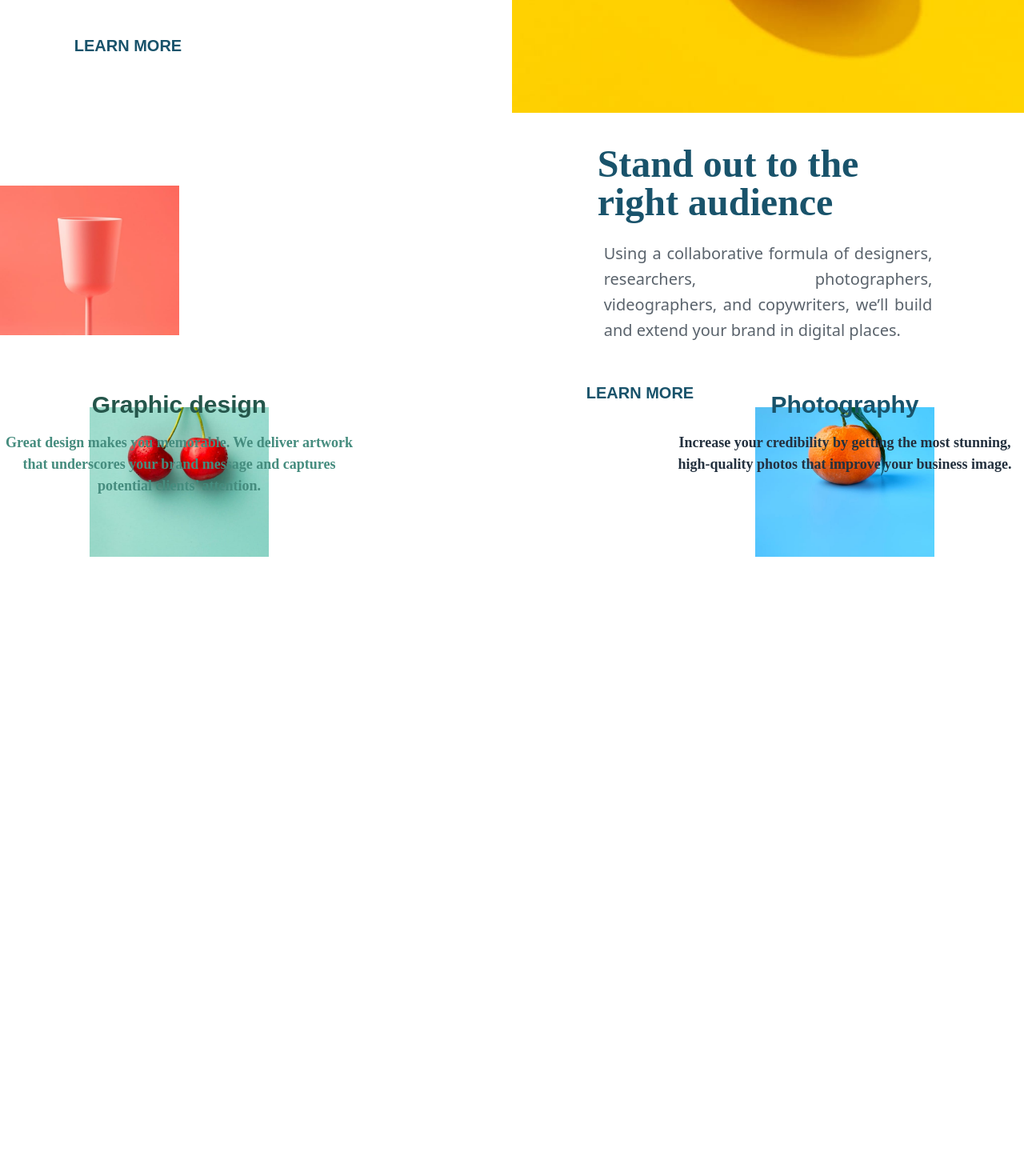
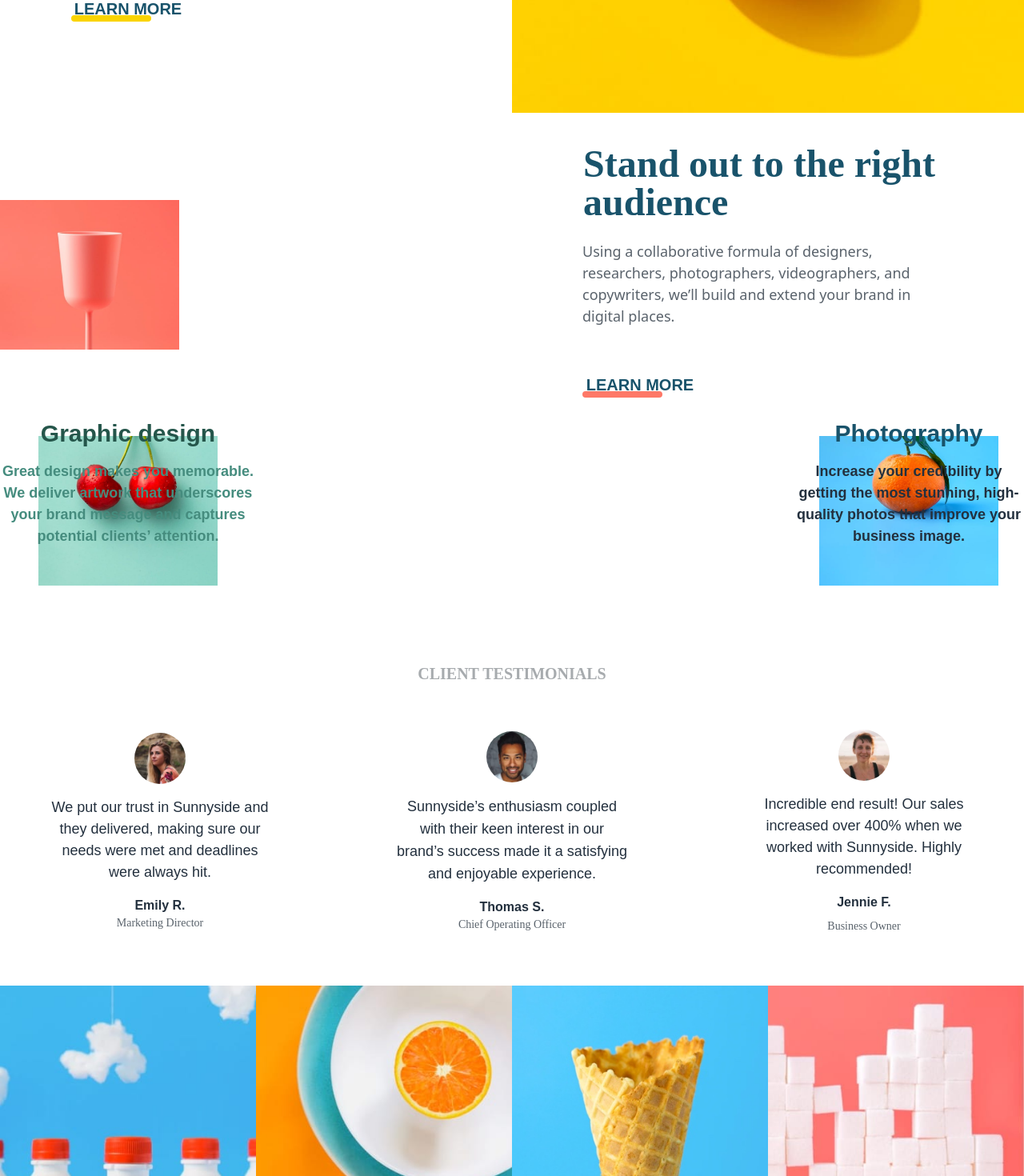
Before and after one commit to Edmiro-Cacoma/sunnyside, a React (Create React App) app: page / in a window 1280 px wide. Shown: the part 1152-2622 px from the top of the page at 80% size. Before the commit the page ends 2098 px from the top, so only its background shows below. Built offline with nearby package versions, Linux system fonts and the light colour scheme.

Commit message:
Gallery finished

```diff
--- /dev/null
+++ b/src/Components/Gallery/Gallery.jsx
@@ -0,0 +1,33 @@
+import React from "react";
+import imageCone from "../../images/desktop/image-gallery-cone.jpg";
+import imageMilkBottles from "../../images/desktop/image-gallery-milkbottles.jpg";
+import imageOrange from "../../images/desktop/image-gallery-orange.jpg";
+import imageSugarCubes from "../../images/desktop/image-gallery-sugarcubes.jpg";
+
+import imageConeMobile from "../../images/mobile/image-gallery-cone.jpg";
+import imageMilkBottlesMobile from "../../images/mobile/image-gallery-milkbottles.jpg";
+import imageOrangeMobile from "../../images/mobile/image-gallery-orange.jpg";
+import imageSugarCubesMobile from "../../images/mobile/image-gallery-sugar-cubes.jpg";
+
+const Gallery = () => {
+  return (
+    <section className="relative">
+
+        <div className="grid grid-cols-2  md:hidden">
+          <img src={imageMilkBottles} alt="" className="w-full h-auto" />
+          <img src={imageOrange} alt="" className="w-full h-auto" />
+          <img src={imageCone} alt="" className="w-full h-auto" />
+          <img src={imageSugarCubes} alt="" className="w-full h-auto" />
+        </div>
+        <div className="hidden md:grid md:grid-cols-4 ">
+          <img src={imageMilkBottlesMobile} alt="" className="w-full h-auto" />
+          <img src={imageOrangeMobile} alt="" className="w-full h-auto" />
+          <img src={imageConeMobile} alt="" className="w-full h-auto" />
+          <img src={imageSugarCubesMobile} alt="" className="w-full h-auto" />
+        </div>
+
+    </section>
+  );
+};
+
+export default Gallery;
--- a/src/Components/Header/Header.jsx
+++ b/src/Components/Header/Header.jsx
@@ -15,8 +15,8 @@ const Header = () => {
           <MobileNavbar />
         </div>
 
-        <div className="absolute top-28 left-1/2 transform -translate-x-1/2 -translate-y-1/2 cursor-pointer ">
-          <h1 className="font-fontFraunces font-[700] text-7xl text-center">
+        <div className="absolute top-36 md:top-24 left-1/2 transform -translate-x-1/2 -translate-y-1/2 cursor-pointer ">
+          <h1 className="font-fontFraunces uppercase font-[700] text-6xl text-center">
             We are creatives
           </h1>
         </div>
--- a/src/Components/Header/Navbar/Navbar.jsx
+++ b/src/Components/Header/Navbar/Navbar.jsx
@@ -46,9 +46,10 @@ const Navbar = () => {
         initial={{ opacity: 0, scale:2 }}
         animate={{ opacity: 1, scale:1 }}
         transition={{ duration: 3}}
-        className={`bg-white z-10 w-96 h-96 relative top-12 right-12 mx-auto mt-0 ${
+        className={`bg-white mobileNav z-10 w-[370px] h-[310px] relative top-20 right-6 mx-auto mt-0 ${
           isMenuOpen ? "block" : "hidden"
-        }`}
+          }`}
+
       >
         <motion.nav
           initial={{ opacity: 0 }}
--- a/src/Components/Home.jsx
+++ b/src/Components/Home.jsx
@@ -1,15 +1,19 @@
 import React from "react";
 import Header from "./Header/Header";
 import Showcase from "./Showcases/showcase";
+import Testimonials from "./Testimonials/Tesimonials";
+import Gallery from "./Gallery/Gallery";
 
 const Home = () => {
   return (
-    <>
+    <div className="overflow-x-hidden">
       <Header />
       <main>
         <Showcase />
+        <Testimonials />
+        <Gallery />
       </main>
-    </>
+    </div>
   );
 };
 export default Home;
--- a/src/Components/Showcases/showcase.jsx
+++ b/src/Components/Showcases/showcase.jsx
@@ -23,7 +23,7 @@ const Showcase = () => {
               initial={{ opacity: 0, x: -20 }}
               animate={{ opacity: 1, x: 0 }}
               transition={{ duration: 0.5 }}
-              className="text-very-dark-grayish-blue p-2 text-defaultFontSize leading-1/2 text-center md:text-xl md:leading-8 md:text-justify mb-10"
+              className="text-very-dark-grayish-blue p-2 text-defaultFontSize leading-1/2 text-center md:text-justify mb-10"
             >
               We are a full-service creative agency specializing in helping
               brands grow fast. Engage your clients through compelling visuals
@@ -35,7 +35,7 @@ const Showcase = () => {
               initial={{ opacity: 0 }}
               animate={{ opacity: 1 }}
               transition={{ duration: 0.5 }}
-              className="pb-1  uppercase text-dark-blue font-fontBarlow font-[600] text-xl text-center relative -left-40"
+              className="pb-1 brandLink z-10  uppercase text-dark-blue font-fontBarlow font-[600] text-xl text-center relative md:-left-40 mb-10"
             >
               Learn more
             </motion.a>
@@ -61,8 +61,8 @@ const Showcase = () => {
           </div>
         </div>
         <div className="flex flex-col items-center justify-between md:flex-row md:justify-between">
-          <div className="flex flex-col items-center justify-center mx-auto w-full md:w-1/3 order-2">
-            <motion.h2 className="text-dark-blue text-center text-6xl md:text-5xl w-full  mt-10  md:text-left  font-fontFraunces font-[700] mb-4">
+          <div className="flex flex-col items-center  md:w-1/2 order-2 w-full ">
+            <motion.h2 className="text-dark-blue text-center text-6xl md:text-5xl w-full md:w-[36.875rem]  mt-10  md:text-left  md:ml-32 font-fontFraunces font-[700] mb-4">
               Stand out to the right audience
             </motion.h2>
 
@@ -70,7 +70,7 @@ const Showcase = () => {
               initial={{ opacity: 0, x: -20 }}
               animate={{ opacity: 1, x: 0 }}
               transition={{ duration: 0.5 }}
-              className="text-very-dark-grayish-blue p-2 text-defaultFontSize leading-1/2 text-center md:text-xl md:leading-8 md:text-justify mb-10"
+              className="text-very-dark-grayish-blue p-2 text-defaultFontSize  text-center  md:text-left md:w-[480px] mb-10"
             >
               Using a collaborative formula of designers, researchers,
               photographers, videographers, and copywriters, we’ll build and
@@ -82,7 +82,7 @@ const Showcase = () => {
               animate={{ opacity: 1 }}
               transition={{ duration: 0.5 }}
               href="/"
-              className="pb-1  uppercase text-dark-blue font-fontBarlow font-[600] text-xl text-center relative -left-40"
+              className="pb-1 standLink z-10 mb-10 flex items-start uppercase text-dark-blue font-fontBarlow font-[600] text-xl text-center md:-left-40"
             >
               Learn more
             </motion.a>
@@ -127,11 +127,11 @@ const Showcase = () => {
               className="md:hidden max-w-full h-auto"
             />
 
-            <div className="relative -top-52 flex flex-col items-center max-w-md ">
+            <div className="relative -top-52 flex flex-col items-center w-80 ">
               <h3 className="text-dark-desaturated-cyan font-fontBarlow font-[700] text-3xl mb-4">
                 Graphic design
               </h3>
-              <p className="text-center text-dark-moderate-cyan  font-fontFraunces font-[600] text-defaultFontSize">
+              <p className="text-center text-dark-moderate-cyan  font-fontBarlow font-[600] text-defaultFontSize">
                 Great design makes you memorable. We deliver artwork that
                 underscores your brand message and captures potential clients’
                 attention.
@@ -157,11 +157,11 @@ const Showcase = () => {
               className="md:hidden max-w-full h-auto"
             />
 
-            <div className="relative -top-52 flex flex-col items-center max-w-md ">
+            <div className="relative -top-52 flex flex-col items-center w-72 ">
               <h3 className="text-dark-blue font-fontBarlow font-[700] text-3xl mb-4">
                 Photography
               </h3>
-              <p className=" text-center font-fontFraunces font-[600] text-very-dark-desaturated-blue text-defaultFontSize">
+              <p className=" text-center font-fontBarlow font-[600] text-very-dark-desaturated-blue text-defaultFontSize">
                 Increase your credibility by getting the most stunning,
                 high-quality photos that improve your business image.
               </p>
--- /dev/null
+++ b/src/Components/Testimonials/Tesimonials.jsx
@@ -0,0 +1,73 @@
+import React from "react";
+import imageEmily from "../../images/image-emily.jpg";
+import imageJennie from "../../images/image-jennie.jpg";
+import imageThomas from "../../images/image-thomas.jpg";
+
+const Testimonials = () => {
+  return (
+    <section className="relative flex flex-col md:flex -top-16 items-center">
+      <div className="mb-10">
+        <h3 className="font-fontFraunces font-[700] text-grayish-blue text-xl uppercase">
+          Client testimonials
+        </h3>
+      </div>
+
+      <div className="flex flex-col gap-10 justify-around items-center md:flex-row w-full">
+        <div className="flex flex-col items-center w-72 ">
+          <img src={imageEmily} alt="" className="rounded-full w-16 h-16 m-4" />
+          <p className="text-defaultFontSize text-center text-very-dark-desaturated-blue font-fontBarlow mb-4">
+            We put our trust in Sunnyside and they delivered, making sure our
+            needs were met and deadlines were always hit.
+          </p>
+
+          <h4 className="font-fontBarlow text-very-dark-desaturated-blue font-[600]">
+            Emily R.
+          </h4>
+          <h5 className="font-fontFraunces text-very-dark-grayish-blue text-sm">
+            Marketing Director
+          </h5>
+        </div>
+
+        <div className="flex flex-col items-center w-72 0">
+          <img
+            src={imageThomas}
+            alt=""
+            className="rounded-full w-16 h-16 m-4"
+          />
+          <p className="text-lg text-center text-very-dark-desaturated-blue font-fontBarlow mb-4">
+            Sunnyside’s enthusiasm coupled with their keen interest in our
+            brand’s success made it a satisfying and enjoyable experience.
+          </p>
+
+          <h4 className="font-fontBarlow text-very-dark-desaturated-blue font-[600]">
+            Thomas S.
+          </h4>
+          <h5 className="font-fontFraunces text-very-dark-grayish-blue text-sm">
+            Chief Operating Officer
+          </h5>
+        </div>
+
+        <div className="flex flex-col items-center w-72">
+          <img
+            src={imageJennie}
+            alt=""
+            className="rounded-full w-16 h-16 m-4"
+          />
+          <p className="text-center text-very-dark-desaturated-blue font-fontBarlow text-defaultFontSize mb-4">
+            Incredible end result! Our sales increased over 400% when we worked
+            with Sunnyside. Highly recommended!
+          </p>
+
+          <h4 className="font-fontBarlow text-very-dark-desaturated-blue font-[600] mb-2">
+            Jennie F.
+          </h4>
+          <h5 className="font-fontFraunces text-very-dark-grayish-blue text-sm">
+            Business Owner
+          </h5>
+        </div>
+      </div>
+    </section>
+  );
+};
+
+export default Testimonials;
--- a/src/index.css
+++ b/src/index.css
@@ -1,6 +1,64 @@
+@tailwind base;
+@tailwind components;
+@tailwind utilities;
 
 
 
-@tailwind base;
-@tailwind components;
-@tailwind utilities;
+.standLink,brandLink{
+    position: relative;
+    display: inline-block;
+    padding: 10px 20px;
+    text-decoration: none;
+
+    /* Set the text color */
+
+}
+
+.brandLink::after{
+content: '';
+    position: absolute;
+    top: 22px;
+    /* Adjust the value to control the distance of the border from the link */
+    left: -4px;
+    /* Adjust the value to control the distance of the border from the link */
+    width: 100px;
+    /* Adjust the value to set the total width of the border */
+    height: 2px;
+    /* Adjust the value to set the total height of the border */
+    border: 4px solid hsl(51, 100%, 49%);
+    /* Set the color of the border */
+    border-radius: 5px;
+    z-index: 1;
+}
+
+.standLink::after {
+    content: '';
+    position: absolute;
+    top: 32px;
+    /* Adjust the value to control the distance of the border from the link */
+    left: 15px;
+    /* Adjust the value to control the distance of the border from the link */
+    width: 100px;
+    /* Adjust the value to set the total width of the border */
+    height: 2px;
+    /* Adjust the value to set the total height of the border */
+    border: 4px solid hsl(7, 99%, 70%);
+    /* Set the color of the border */
+    border-radius: 5px;
+    z-index: 1;
+}
+.mobileNav::before{
+
+content: '';
+    position: absolute;
+    top: -24px;
+    right: 0;
+    width: 0;
+    height: 0;
+    border-style: solid;
+    border-width: 0 0 30px 30px;
+    /* Adjust the values to control the size of the triangle */
+    border-color: transparent transparent #fff transparent;
+    /* Set the triangle color */
+
+}
```
